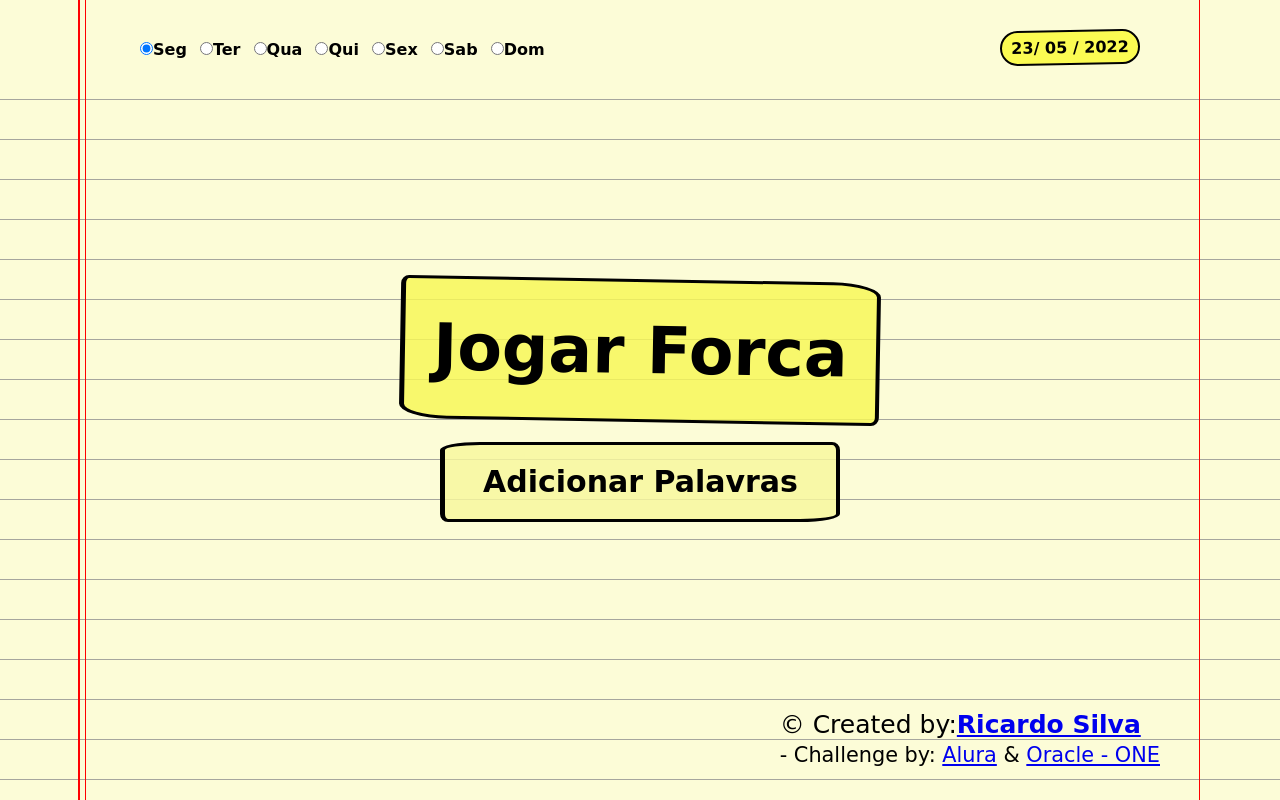
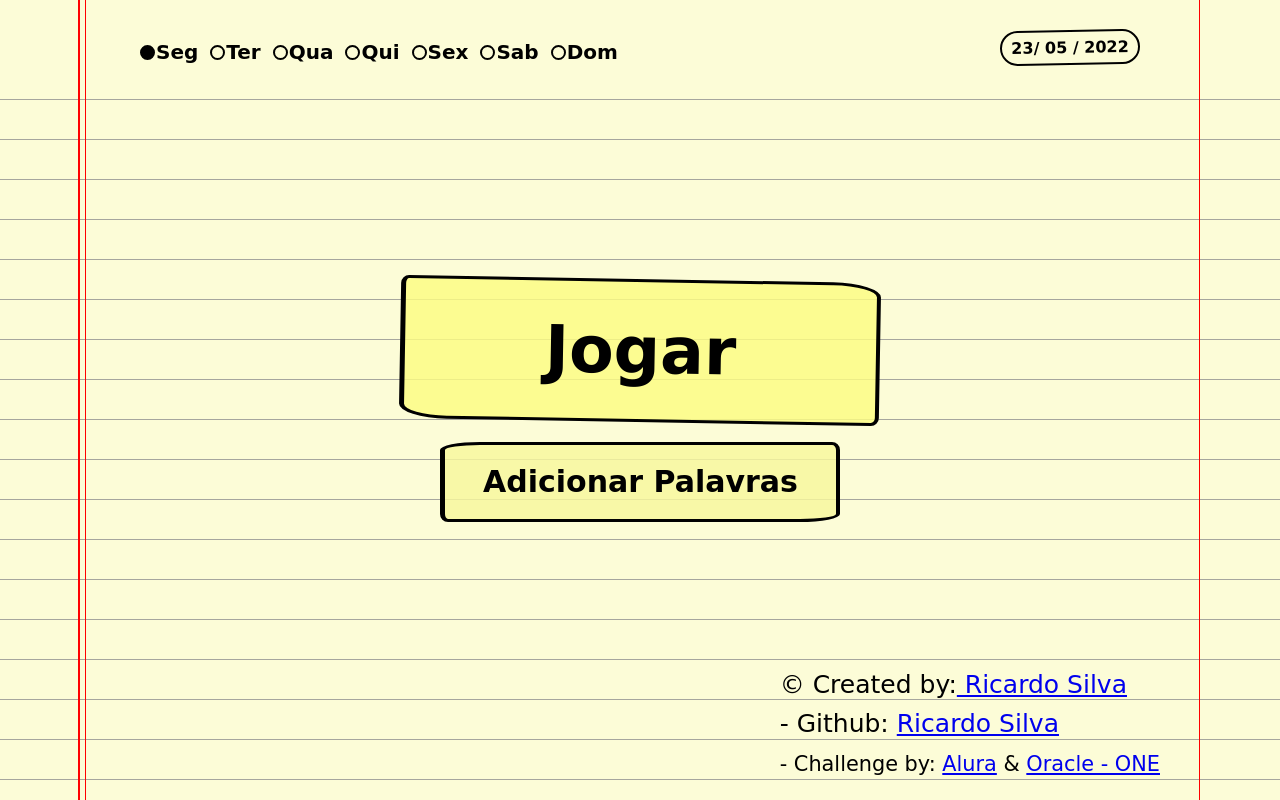
Before and after one commit to ricardo-ssilva/forca, a plain HTML site: page index.html in a window 1280 px wide. Drawn offline with Linux system fonts and the light colour scheme; a web font is replaced by a local one.

Commit message:
finaliza primeira parte

```diff
--- a/index.html
+++ b/index.html
@@ -21,7 +21,7 @@
                     </div>
                 </div>
                 <menu class="buttons">
-                    <button>Jogar Forca</button>
+                    <button>Jogar </button>
                     <button>Adicionar Palavras</button>
                 </menu>
                 <div class="date">
@@ -29,13 +29,34 @@
                         <span class="dia"></span>/ <span class="mes"></span> / <span class="ano"></span>
                     </div>
                     <div class="week">
-                        <label><input type="radio" name="dia" id="seg">Seg</label>
-                        <label ><input type="radio" name="dia" id="ter">Ter</label>
-                        <label ><input type="radio" name="dia" id="qua">Qua</label>
-                        <label ><input type="radio" name="dia" id="qui">Qui</label>
-                        <label ><input type="radio" name="dia" id="sex">Sex</label>
-                        <label ><input type="radio" name="dia" id="sab">Sab</label>
-                        <label ><input type="radio" name="dia" id="dom">Dom</label>
+                       <div class="days">
+                           <div class="day-box mon"></div>
+                           <div class="day">Seg</div>
+                       </div>
+                       <div class="days">
+                           <div class="day-box tue"></div>
+                           <div class="day">Ter</div>
+                       </div>
+                       <div class="days">
+                           <div class="day-box wed"></div>
+                           <div class="day">Qua</div>
+                       </div>
+                       <div class="days">
+                           <div class="day-box thu"></div>
+                           <div class="day">Qui</div>
+                       </div>
+                       <div class="days">
+                           <div class="day-box fry"></div>
+                           <div class="day">Sex</div>
+                       </div>
+                       <div class="days">
+                           <div class="day-box sat"></div>
+                           <div class="day">Sab</div>
+                       </div>
+                       <div class="days">
+                           <div class="day-box sun"></div>
+                           <div class="day">Dom</div>
+                       </div>
                     </div>
                 </div>
 
@@ -45,12 +66,18 @@
     </main>
 
     <footer>
-        <div class="page-info">&copy; Created by:<strong><a href="https://www.linkedin.com/in/ricardo-de-souza-silva-3812a9224/">Ricardo Silva</a></strong> </div>
-        <div class="thanks"><small> - Challenge by:
-            <a href="https://www.alura.com.br/" target="_blank"> Alura</a>
-            &
-            <a href="https://www.oracle.com/br/education/oracle-next-education/" target="_blank">Oracle - ONE</a></small>
+        <div class="info">
+            <div>&copy; Created by:<a href="https://www.linkedin.com/in/ricardo-de-souza-silva-3812a9224/"> Ricardo Silva</a> </div>
+
+             <div>- Github: <a href="https://github.com/ricardo-ssilva" target="_blank"> Ricardo Silva</a></div>
+            <div>
+                <small> - Challenge by:
+                <a href="https://www.alura.com.br/" target="_blank"> Alura</a>
+                &
+                <a href="https://www.oracle.com/br/education/oracle-next-education/" target="_blank">Oracle - ONE</a></small>
+            </div>
         </div>
+
     </footer>
 
 
--- a/main.js
+++ b/main.js
@@ -8,41 +8,46 @@ function drawRows(){
 
     }
 }
+function writeDate () {
 
-function writeDate () {
-    let data = new Date ()
-    let dia = String(data.getDate()).padStart(2, '0');
-    let mes = String(data.getMonth() + 1).padStart(2, '0');
-    let ano = data.getFullYear()
-    let diaSemana = data.getDay()
+    //day - month - year
+    let date = new Date ()
+    let day = String(date.getDate()).padStart(2, '0');
+    let month = String(date.getMonth() + 1).padStart(2, '0');
+    let year = date.getFullYear()
 
-    switch(diaSemana){
-        case 0:
-        document.querySelector('#dom').checked = true;
+
+    document.querySelector('.dia').innerHTML = day
+    document.querySelector('.mes').innerHTML = month
+    document.querySelector('.ano').innerHTML = year
+
+    //day of week
+    let dayweek = date.getDay()
+    switch(dayweek){
+        case 1:
+        document.querySelector('.mon').style.backgroundColor = "black" ;
         break;
-        case 1:
-            document.querySelector('#seg').checked = true;
-            break;
         case 2:
-            document.querySelector('#ter').checked = true;
+            document.querySelector('.tue').style.backgroundColor = "black"
             break;
         case 3:
-            document.querySelector('#qua').checked = true;
+            document.querySelector('.wed').style.backgroundColor = "black"
             break;
         case 4:
-            document.querySelector('#qui').checked = true;
+            document.querySelector('.thu').style.backgroundColor = "black"
             break;
         case 5:
-            document.querySelector('#sex').checked = true;
+            document.querySelector('.fry').style.backgroundColor = "black"
             break;
         case 6:
-            document.querySelector('#sab').checked = true;
+            document.querySelector('.sat').style.backgroundColor = "black"
+            break;
+        case 0:
+            document.querySelector('.sun').style.backgroundColor = "black"
             break;
     }
 
-    document.querySelector('.dia').innerHTML = dia
-    document.querySelector('.mes').innerHTML = mes
-    document.querySelector('.ano').innerHTML = ano
+
 }
 writeDate()
-drawRows()
+setInterval(drawRows, 500)
--- a/style.css
+++ b/style.css
@@ -67,7 +67,7 @@ h1 {
     padding: 6px;
     top: 30px;
     right: 140px;
-    background-color: rgba(252, 252, 54, 0.822);
+    background-color: rgb(252, 252, 215);
     transform: rotate(-1deg);
 }
 .set-date:hover {
@@ -79,13 +79,26 @@ h1 {
 }
 .week {
     position: absolute;
+    display: flex;
     top: 40px;
     left: 140px;
 }
-.week label {
+.days {
+    font-size: 20px;
     font-weight: 900;
-    margin-right: 8px;
+    display: flex;
+    justify-content: center;
+    align-items: center;
+    margin-right: 12px;
 }
+.day-box {
+    width: 15px;
+    height: 15px;
+    margin-right: 1px;
+    border: 2px solid black;
+    border-radius: 50%;
+}
+
 
 
 /* menu */
@@ -107,6 +120,7 @@ button {
     justify-content: center;
     align-items: center;
     transition: all ease 0.1s;
+    cursor: pointer;
 }
 button:first-child {
     font-family: 'Grape Nuts', cursive;
@@ -117,7 +131,7 @@ button:first-child {
     border-width: 3px 4px 3px 5px;
     border-radius: 8px 10%;
     transform: rotate(1deg);
-      background-color: rgba(248, 248, 86, 0.822);
+    background-color: rgba(253, 253, 131, 0.822);
 }
 button:first-child:hover {
     transform: scale(1.1);
@@ -149,6 +163,9 @@ footer {
     font-size: 25px;
     height: 30px;
     position: absolute;
-    bottom: 60px;
+    bottom: 100px;
     right: 120px;
 }
+.info div {
+    margin-bottom: 10px;
+}
```
